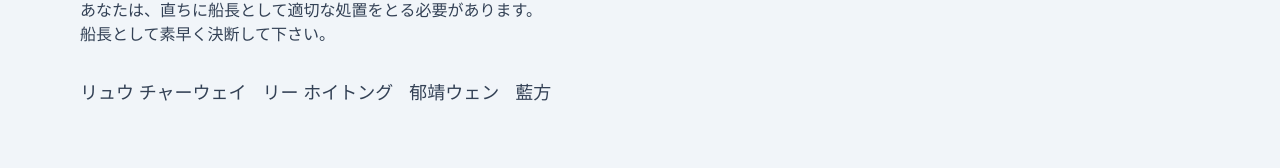
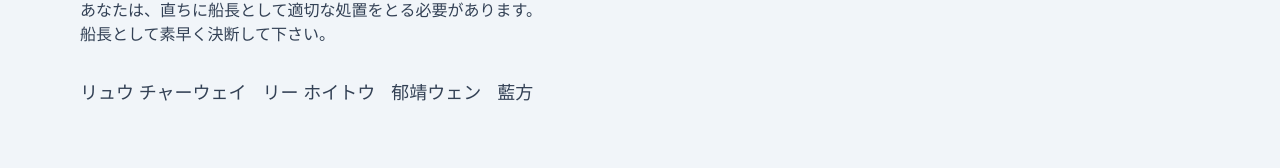
Before and after one commit to liuchiawei/captains-decision, a Next.js app: page / in a window 1280 px wide. Shown: the part 346-514 px from the top of the page. Built offline with nearby package versions, Linux system fonts and the light colour scheme.

Commit message:
update team member name

```diff
--- a/src/components/ui/timeline.tsx
+++ b/src/components/ui/timeline.tsx
@@ -52,7 +52,7 @@ export const Timeline = ({ data }: { data: TimelineEntry[] }) => {
         </p>
         <div className="flex flex-col md:flex-row items-center text-slate-700 dark:text-slate-300 md:text-lg max-w-sm md:max-w-lg text-justify md:gap-4 gap-2">
           <h3>リュウ チャーウェイ</h3>
-          <h3>リー ホイトング</h3>
+          <h3>リー ホイトウ</h3>
           <h3>郁靖ウェン</h3>
           <h3>藍方</h3>
         </div>
```
